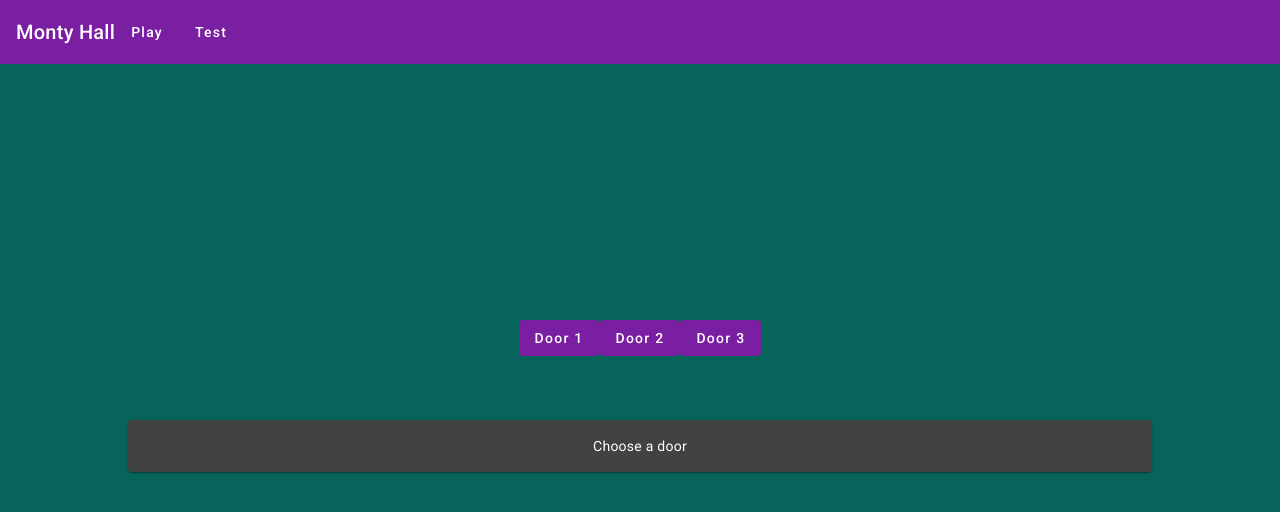
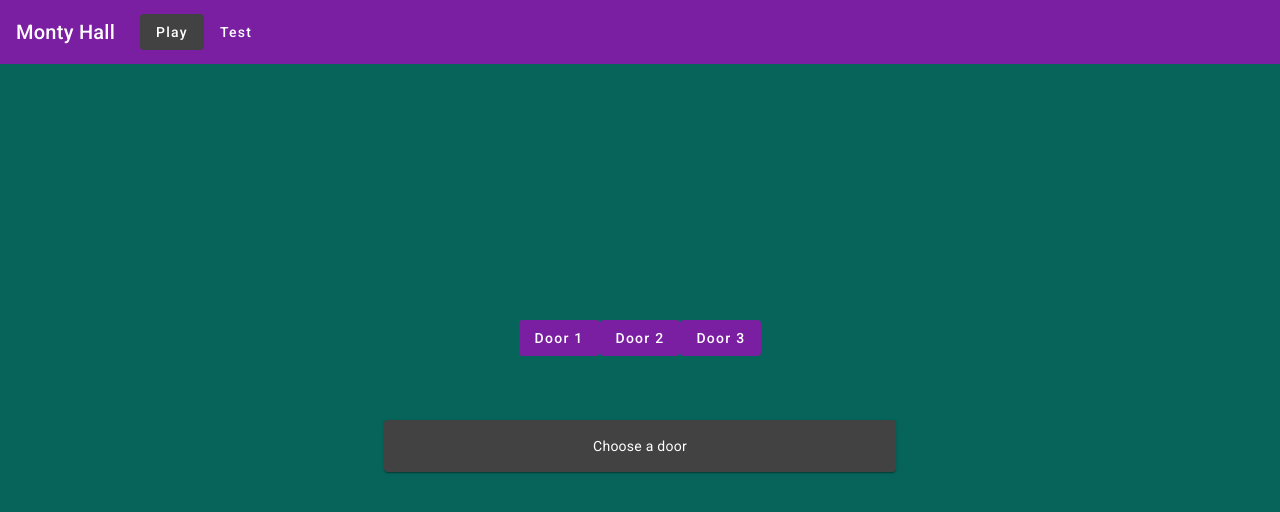
Before and after one commit to sbaby3/monty-hall-ui, an Angular app: page /playGame in a window 1280 px wide. Shown: the top 512 px of the page. Built offline with nearby package versions, Linux system fonts and the light colour scheme.

Commit message:
Added styling for nav bar and game text components

```diff
--- a/src/app/components/nav-bar/nav-bar.component.css
+++ b/src/app/components/nav-bar/nav-bar.component.css
@@ -5,3 +5,7 @@
     margin-left: 2%;
     /* flex: 1 1 auto; */
 }
+
+.active {
+    background: #424242;
+}
--- a/src/app/components/nav-bar/nav-bar.component.html
+++ b/src/app/components/nav-bar/nav-bar.component.html
@@ -1,11 +1,7 @@
 <mat-toolbar color="primary">
-    <span class="toolbar-title">Monty Hall</span>
-
-    <a mat-button routerLink="/playGame">Play</a>
-    <a mat-button routerLink="/testGames">Test</a>
-
-    <!-- <div class="toolbar-pages">
-        <button mat-button>Test</button>
-        <button mat-button>Play</button>
-    </div> -->
+    <div class="toolbar-title">Monty Hall</div>
+    <div class="toolbar-pages">
+        <a mat-button routerLink="/playGame" routerLinkActive="active">Play</a>
+        <a mat-button routerLink="/testGames" routerLinkActive="active">Test</a>
+    </div>
 </mat-toolbar>
--- a/src/app/components/play-game/play-game.component.css
+++ b/src/app/components/play-game/play-game.component.css
@@ -6,9 +6,8 @@
 }
 
 .game-text {
-    margin-left: 10%;
-    margin-right: 10%;
+    margin-left: 30%;
+    margin-right: 30%;
     color: white;
     margin-top: 5%;
-
 }
```
